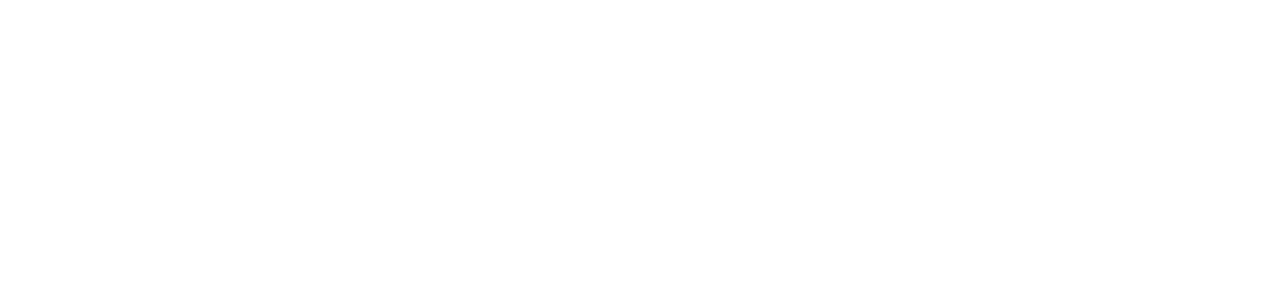
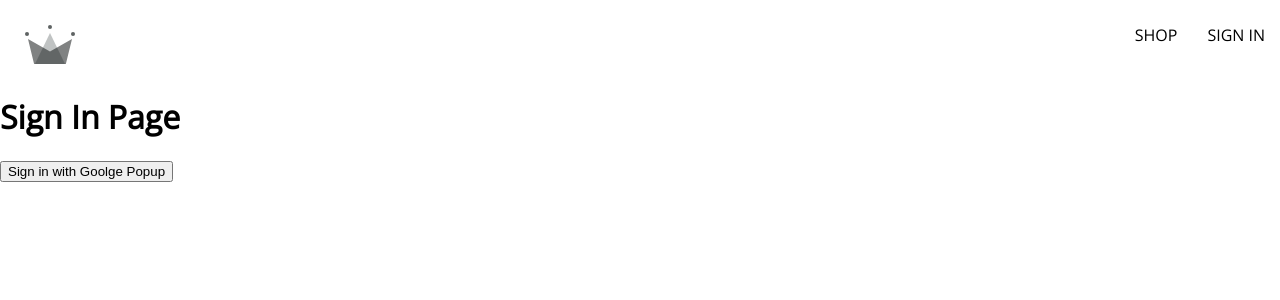
Before and after one commit to EvaTu/Udemy_Crown_Clothing_App, a React (Create React App) app in the folder my-app/: page /sign-in in a window 1280 px wide. Before the commit this address had no page. Shown: the top 300 px of the page. Built offline with nearby package versions, Linux system fonts and the light colour scheme.

Commit message:
Added Google Firebase Database Library

```diff
--- a/my-app/package.json
+++ b/my-app/package.json
@@ -6,6 +6,8 @@
     "@testing-library/jest-dom": "^5.16.3",
     "@testing-library/react": "^12.1.4",
     "@testing-library/user-event": "^13.5.0",
+    "firebase": "^9.6.10",
+    "firebase-tools": "^10.5.0",
     "react": "^17.0.2",
     "react-dom": "^17.0.2",
     "react-router-dom": "^6.2.2",
--- a/my-app/src/App.js
+++ b/my-app/src/App.js
@@ -1,20 +1,10 @@
-import { Routes, Route, Outlet } from 'react-router-dom';
-
+import { Routes, Route } from 'react-router-dom';
+import Navigation from './routes/navigation/navigation.component'
 import Home from './routes/home/home.component';
+import SignIn from './routes/sign-in/sign-in.component'
 
 
-const Navigation = () =>{
-  return(
-    <div>
-      <div>
-        <h1>I am the navigation bar</h1>
-      </div>
-      <Outlet/>
-    </div>
 
-  )
-
-}
 
 const Shop = () => {
   return <h1>I am the shop page</h1>
@@ -27,6 +17,7 @@
       <Route path="/" element={<Navigation />}>
         <Route index element={<Home />}/>
         <Route path="shop" element={<Shop />}/>
+        <Route path="sign-in" element={<SignIn />}/>
       </Route>
     </Routes>
 
--- a/my-app/src/index.scss
+++ b/my-app/src/index.scss
@@ -9,3 +9,12 @@
   font-family: source-code-pro, Menlo, Monaco, Consolas, 'Courier New',
     monospace;
 }
+
+a {
+  text-decoration: none;
+  color: black;
+}
+
+*{
+  box-sizing: border-box;
+}
--- /dev/null
+++ b/my-app/src/routes/navigation/navigation.component.jsx
@@ -0,0 +1,26 @@
+import { Outlet, Link } from 'react-router-dom'
+import {ReactComponent as CrwnLogo} from "../../assets/crown.svg"
+import "./navigation.styles.scss"
+
+
+const Navigation = () =>{
+    return(
+      <>
+        <div className="navigation">
+          <Link className="logo-container" to="/">
+            <CrwnLogo className="logo"/>
+          </Link>
+
+          <div className="nav-links-container">
+              <Link className="nav-link" to="/shop">SHOP</Link>
+              <Link className="nav-link" to="/sign-in">SIGN IN</Link>
+          </div>
+        </div>
+        <Outlet/>
+      </>
+
+    )
+
+  }
+
+export default Navigation
--- /dev/null
+++ b/my-app/src/routes/navigation/navigation.styles.scss
@@ -0,0 +1,26 @@
+.navigation {
+    height: 70px;
+    width: 100%;
+    display: flex;
+    justify-content: space-between;
+    margin-bottom: 25px;
+
+    .logo-container {
+      height: 100%;
+      width: 70px;
+      padding: 25px;
+    }
+
+    .nav-links-container {
+      width: 50%;
+      height: 100%;
+      display: flex;
+      align-items: center;
+      justify-content: flex-end;
+
+      .nav-link {
+        padding: 10px 15px;
+        cursor: pointer;
+      }
+    }
+  }
--- /dev/null
+++ b/my-app/src/routes/sign-in/sign-in.component.jsx
@@ -0,0 +1,23 @@
+
+import {signInWithGooglePopup} from "../../utils/firebase/firebase.utils"
+
+const SignIn = () => {
+
+    const logGoogleUser = async () => {
+        const response = await signInWithGooglePopup()
+        console.log(response)
+    }
+
+    return (
+        <div>
+            <h1>Sign In Page</h1>
+            <button onClick={logGoogleUser}>
+                Sign in with Goolge Popup
+            </button>
+        </div>
+    )
+
+}
+
+
+export default SignIn
--- /dev/null
+++ b/my-app/src/utils/firebase/firebase.utils.js
@@ -0,0 +1,22 @@
+import {initializeApp} from 'firebase/app'
+import {getAuth, signInWithRedirect, signInWithPopup, GoogleAuthProvider} from 'firebase/auth'
+
+const firebaseConfig = {
+    apiKey: "AIzaSyD2jfGnpvJvnyYIwtIM3caNfOIvoeRzi8Y",
+    authDomain: "crwn-clothing-db-ae183.firebaseapp.com",
+    projectId: "crwn-clothing-db-ae183",
+    storageBucket: "crwn-clothing-db-ae183.appspot.com",
+    messagingSenderId: "551754647024",
+    appId: "1:551754647024:web:3282f16e43826f89c8c935"
+  };
+
+  // Initialize Firebase
+const firebaseApp = initializeApp(firebaseConfig);
+
+const provider =new GoogleAuthProvider()
+provider.setCustomParameters({
+    prompt: "select_account"
+})
+
+export const auth =getAuth()
+export const signInWithGooglePopup = () => signInWithPopup(auth,provider)
```
Also changed, not shown: my-app/src/assets/crown.svg (added), 1 other file (tests, documents, lock files or other folders).
